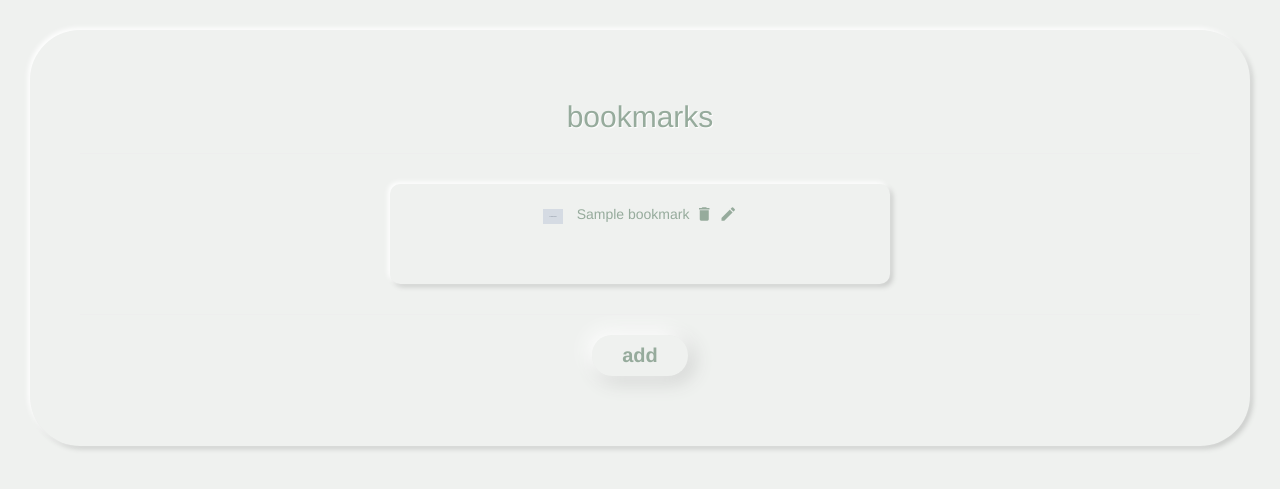
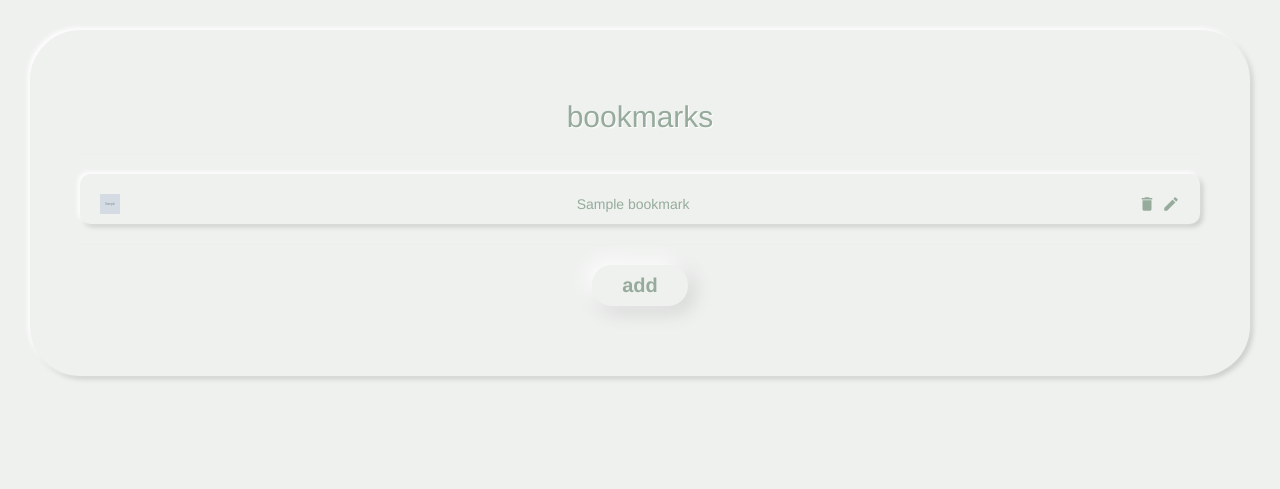
Before and after one commit to isdiscodead/BaaN, a Django app: page /bookmarks/list/ in a window 1280 px wide. Shown: the top 489 px of the page. Run offline with Django 3.2, Linux system fonts and the light colour scheme; a user stored in the database is signed in; tables that the repository leaves empty hold one stand-in row (values such as "Sample post"); grey boxes marked "Sample" are stand-in pictures; parts of the project's set-up code (start-up, migrations or seed data) failed here and were passed over; some libraries are stand-ins or nearby versions; some web fonts are replaced.

Commit message:
edit css on bookmark app

```diff
--- a/bookmarkapp/templates/bookmarkapp/list.html
+++ b/bookmarkapp/templates/bookmarkapp/list.html
@@ -12,8 +12,10 @@
             <div class="button_div">
                 <img src="{{ bookmark.favicon_url }}">
                 <a href="{{ bookmark.url }}">{{ bookmark.title | truncatechars:20 }}</a>
-                <button class="material-icons edit_button" data-toggle="modal" data-target="#delete_modal" class="material-icons">delete</button>
-                <button class="material-icons edit_button" data-toggle="modal" data-target="#bookmark_update" class="material-icons">edit</button>
+                <span>
+                    <button class="material-icons edit_button" data-toggle="modal" data-target="#delete_modal" class="material-icons">delete</button>
+                    <button class="material-icons edit_button" data-toggle="modal" data-target="#bookmark_update" class="material-icons">edit</button>
+                </span>
             </div>
         </div>
 
--- a/bookmarkapp/views.py
+++ b/bookmarkapp/views.py
@@ -60,7 +60,7 @@ def bookmark_create(request):
         # URL is NOT valid here.
         print(exception)
 
-    return HttpResponseRedirect(reverse('bookmarkapp:list'))
+    return HttpResponseRedirect(reverse('home'))
 
 
 @login_required(login_url='/accounts/login/')
--- a/static/base.css
+++ b/static/base.css
@@ -204,7 +204,9 @@ button {
 
 /* bookmarkapp */
 .bookmark_box {
-    margin: 3rem auto;
+    margin: 2rem auto;
+    width: 100%;
+    height: 5rem;
 }
 
 .bookmark_form_div {
@@ -223,6 +225,12 @@ button {
     margin-right: 1rem;
 }
 
+.button_div {
+    vertical-align: middle;
+    display: flex;
+    justify-content: space-between;
+}
+
 .edit_button {
     font-size: 1.8rem;
     color: #96ab9c;
--- a/templates/snippets/bookmark_create.html
+++ b/templates/snippets/bookmark_create.html
@@ -9,8 +9,8 @@
 
         <form action="{% url 'bookmarkapp:create' %}" method="post" class="form-inline">
             {% csrf_token %}
-            <input type="text" class="" id="title" name="title" placeholder="input title"><br>
-            <input type="text" class="" id="url" name="url" placeholder="*input url*">
+            <input type="text" class="input" id="title" name="title" placeholder="input title"><br>
+            <input type="text" class="input" id="url" name="url" placeholder="*input url*">
             <hr>
             <input type="submit" class="btn btn-primary" value="add">
             <button type="button" class="btn btn-default" data-dismiss="modal">cancel</button>
```
